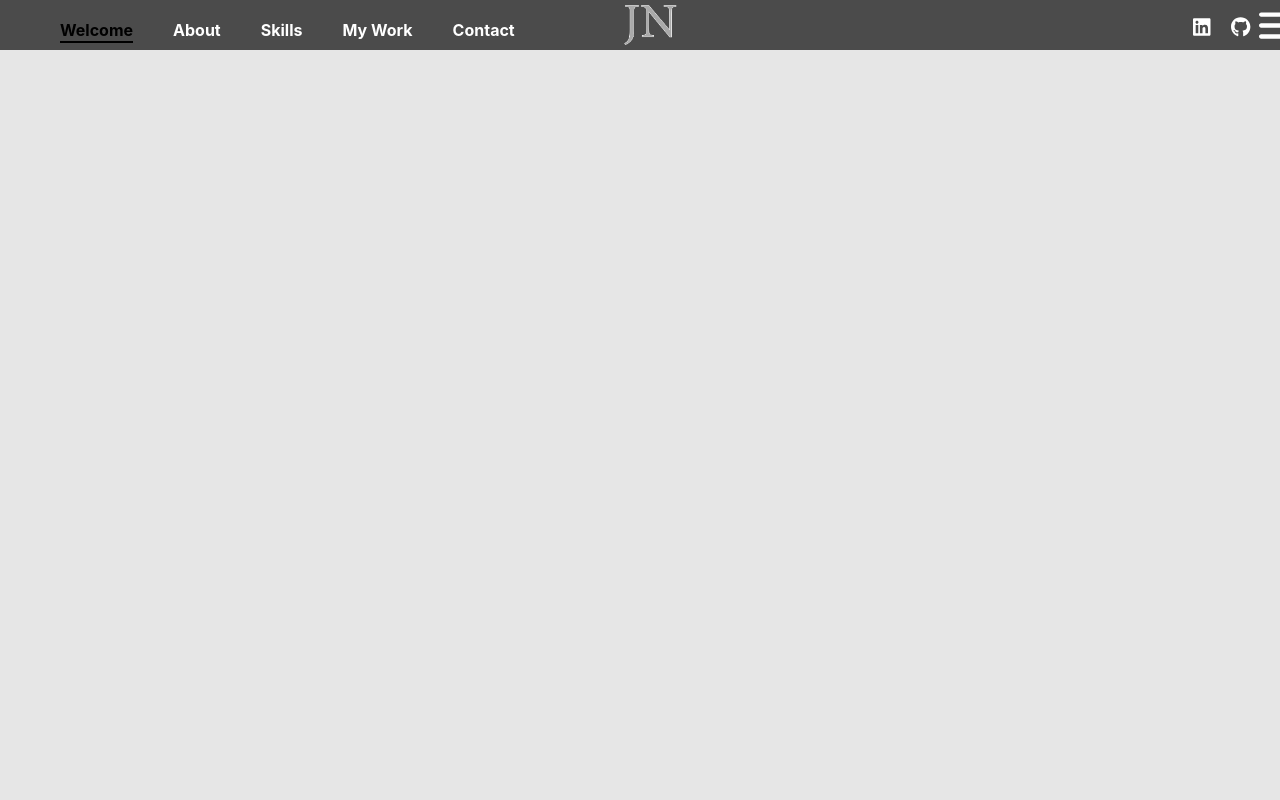
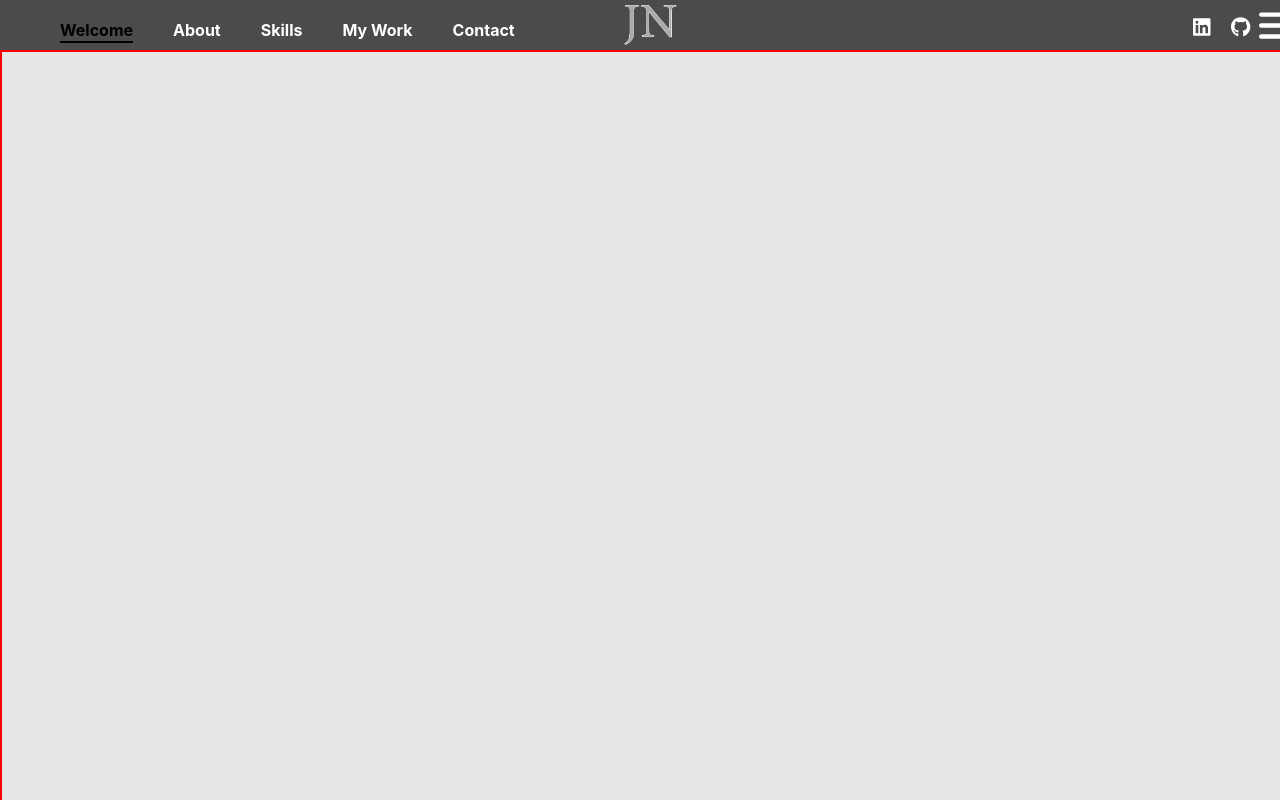
Before and after one commit to john-ngai/johnngai.com, a React (Create React App) app: page / in a window 1280 px wide. Shown: the top 800 px of the page. Built offline with nearby package versions, Linux system fonts and the light colour scheme.

Commit message:
Add temp border

```diff
--- a/src/components/Layout/index.scss
+++ b/src/components/Layout/index.scss
@@ -1,5 +1,5 @@
 .page {
-  // border: 2px solid red; // Remove test code.
+  border: 2px solid red; // Remove test code.
   height: 900px;
   width: 100%;
   position: absolute;
```
